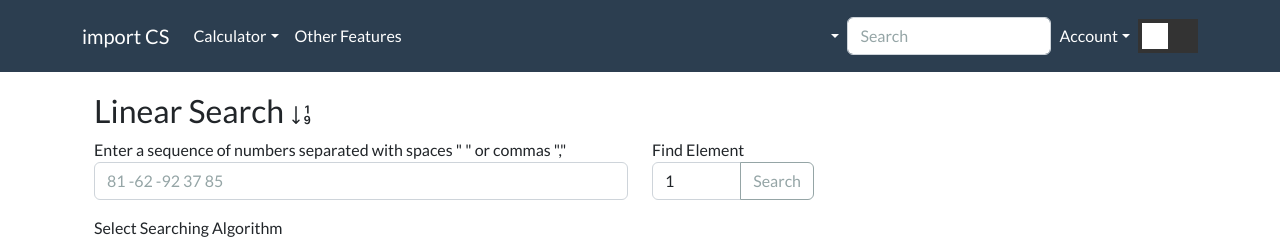
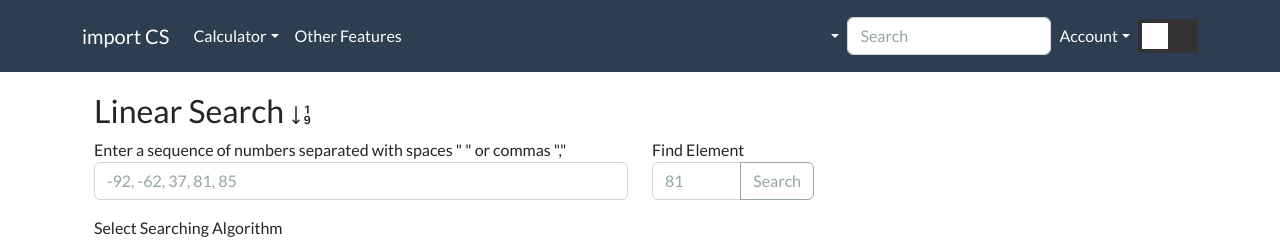
Before and after one commit to Team-2B-Determined/import-cs, a React (Create React App) app in the folder client/: page /algorithms/searching in a window 1280 px wide. Shown: the top 246 px of the page. Built offline with nearby package versions, Linux system fonts and the light colour scheme.

Commit message:
feat: Add history loading for the find element and default inputs

```diff
--- a/client/src/pages/algorithms/Searching.tsx
+++ b/client/src/pages/algorithms/Searching.tsx
@@ -14,10 +14,12 @@ type SearchingAlgorithm = keyof typeof SEARCHING_ALGORITHMS
 const Searching = () => {
     const location: any = useLocation();
 
-    const [arrInput, setArrInput] = useState<string>(location.state === null ? "" : location.state.input)
-    const [findInput, setFindInput] = useState<any>(1)
-    const [arr, setArr] = useState<any[]>([])
-    const [find, setFind] = useState<any>(1)
+    const initialInputs =  location.state === null ? ["",""] : location.state.input.split("|")
+
+    const [arrInput, setArrInput] = useState<string>(initialInputs[0])
+    const [findInput, setFindInput] = useState<any>(initialInputs[1])
+    const [arr, setArr] = useState<any[]>([-92, -62, 37, 81, 85])
+    const [find, setFind] = useState<any>(81)
 
     const historyRows: HistoryRow[] = JSON.parse(localStorage.getItem("historyRows") || "[]");
     const [searchingAlgorithm, setSearchingAlgorithm] = useState<SearchingAlgorithm>(location.state === null ? "LinearSearch" : location.state.calculatorFeature)
@@ -26,7 +28,7 @@ const Searching = () => {
         setFind(findInput)
         historyRows.push({
             calculatorFeature: searchingAlgorithm,
-            input: arrInput,
+            input: `${arrInput}|${findInput}`,
             pathname: '/algorithms/searching'
         });
 
@@ -64,8 +66,8 @@ const Searching = () => {
                         <FormControl
                             value={arrInput}
                             onChange={e => setArrInput(e.target.value)}
-                            placeholder="81 -62 -92 37 85"
-                            aria-label="81 -62 -92 37 85"
+                            placeholder="-92, -62, 37, 81, 85"
+                            aria-label="-92, -62, 37, 81, 85"
                             aria-describedby="basic-addon2"
                         />
                     </InputGroup>
@@ -76,8 +78,8 @@ const Searching = () => {
                         <FormControl
                             value={findInput}
                             onChange={e => setFindInput(e.target.value)}
-                            placeholder="81 -62 -92 37 85"
-                            aria-label="81 -62 -92 37 85"
+                            placeholder="81"
+                            aria-label="81"
                             aria-describedby="basic-addon2"
                         />
                         <Button variant="outline-secondary" id="button-addon2" onClick={handleSearch}>
```
